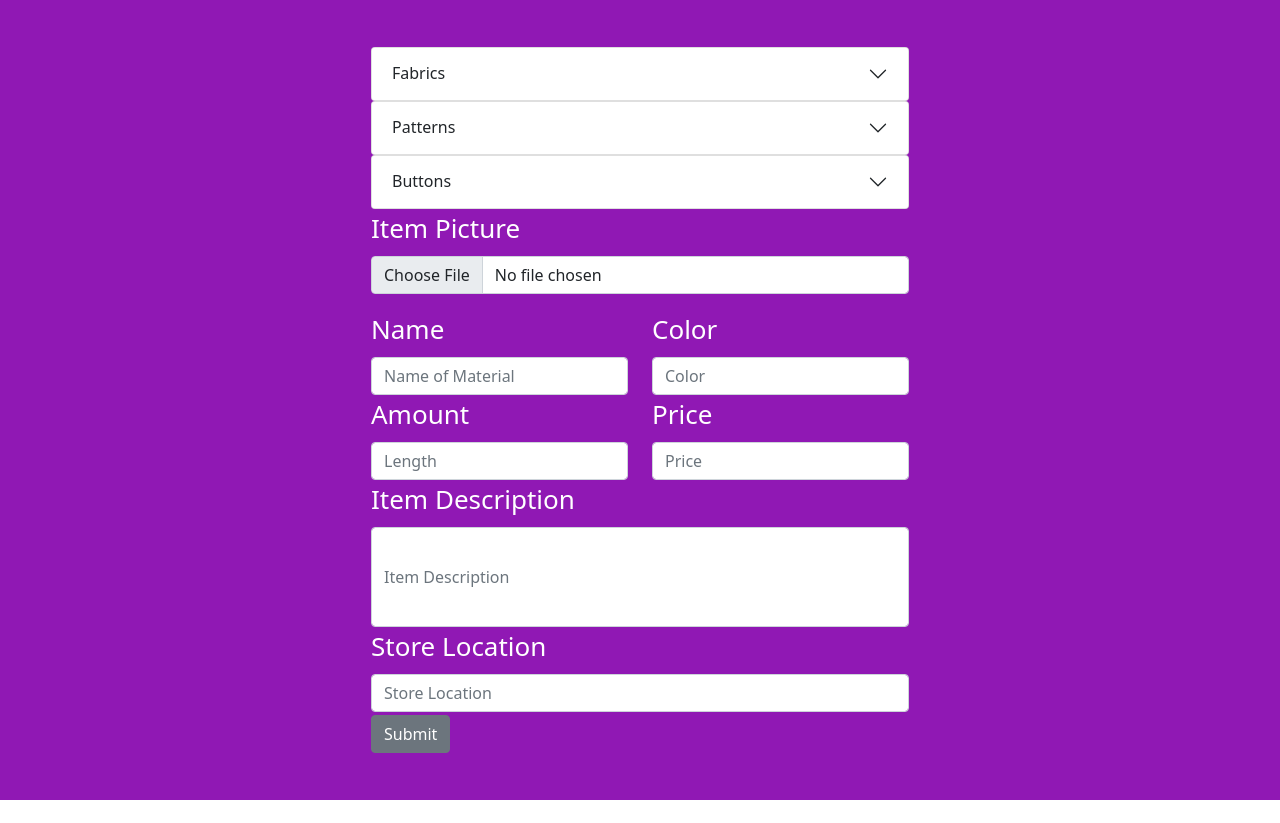
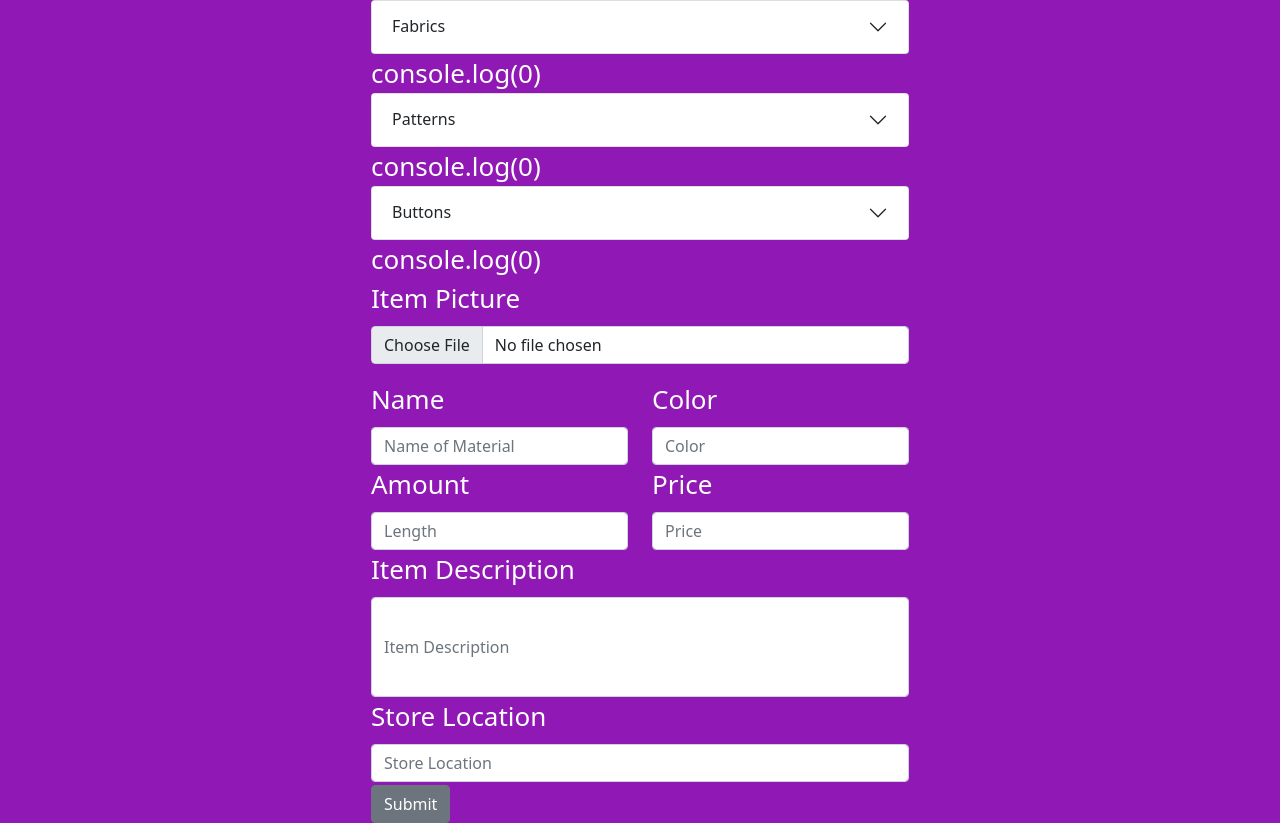
Before and after one commit to Valderhide/inventory, a React (Create React App) app: page / in a window 1280 px wide. Before the commit the page ends 800 px from the top, so only its background shows below. Built offline with nearby package versions, Linux system fonts and the light colour scheme.

Commit message:
Use useState to remember last selected dropdown item, attempt 1

```diff
--- a/src/App.js
+++ b/src/App.js
@@ -1,5 +1,5 @@
 import './App.css';
-import { Container, Row, Col, Button, Form, Dropdown, DropdownButton, ButtonGroup, Accordion } from 'react-bootstrap';
+import { } from 'react-bootstrap';
 import 'bootstrap/dist/css/bootstrap.min.css';
 import AddItemForm from './ItemForm.js';
 <script src="https://unpkg.com/react/umd/react.production.min.js" crossorigin></script>
--- a/src/ItemForm.js
+++ b/src/ItemForm.js
@@ -1,25 +1,10 @@
-import { DropdownButton, ButtonGroup, Dropdown, Accordion, Row, Col, Button, Form } from 'react-bootstrap';
+import { DropdownButton, ButtonGroup, Dropdown, Accordion, Row, Col, Button, Form, } from 'react-bootstrap';
+import { useState } from 'react';
 import categories from './categories.json';
 
-// {
-//   "title": "Patterns", // Accordion
-//   "items": [
-//     {
-//       "title": "Dropdown 1", // Dropdown
-//       "subCategories": ["Chevron", "Paisley"]
-//     },
-//     {
-//       "title": "Dropdown 2", // Dropdown
-//       "subCategories": ["Chevron", "Paisley"]
-//     },
-//     {
-//       "title": "Dropdown 2", // Dropdown
-//       "subCategories": ["Chevron", "Paisley"]
-//     }
-//   ]
-// },
 
-function Category({ title, subCategories, items }) {
+function Category({ title, items }) {
+  const [count, setCount] = useState(0)
   return (
     <Col>
       <Accordion>
@@ -34,13 +19,14 @@ function Category({ title, subCategories, items }) {
                 title={titles}
               >
                 {subCategories.map(subCatergory => (
-                    <Dropdown.Item key={subCatergory}>{subCatergory}</Dropdown.Item>
+                  <Dropdown.Item onClick={() => setCount(String(subCategories))} key={subCatergory}>{subCatergory}</Dropdown.Item>
                 ))}
               </DropdownButton>
             </Accordion.Body>
           ))}
         </Accordion.Item>
       </Accordion>
+      console.log({count})
     </Col>
   );
 }
--- a/src/categories.json
+++ b/src/categories.json
@@ -4,15 +4,27 @@
     "items": [
       {
         "titles": "Colors",
-        "subCategories": ["Red", "Greed", "Blue"]
+        "subCategories": [
+          "Red",
+          "Green",
+          "Blue"
+        ]
       },
       {
         "titles": "Themes",
-        "subCategories": ["Christmas", "Easter", "Haloween"]
+        "subCategories": [
+          "Christmas",
+          "Easter",
+          "Haloween"
+        ]
       },
       {
         "titles": "Type",
-        "subCategories": ["Nylon", "Polyester", "Cotton"]
+        "subCategories": [
+          "Nylon",
+          "Polyester",
+          "Cotton"
+        ]
       }
     ]
   },
@@ -21,15 +33,24 @@
     "items": [
       {
         "titles": "Dropdown 1",
-        "subCategories": ["Chevron", "Paisley"]
+        "subCategories": [
+          "Chevron",
+          "Paisley"
+        ]
       },
       {
         "titles": "Dropdown 2",
-        "subCategories": ["Chevron", "Paisley"]
+        "subCategories": [
+          "Chevron",
+          "Paisley"
+        ]
       },
       {
         "titles": "Dropdown 2",
-        "subCategories": ["Chevron", "Paisley"]
+        "subCategories": [
+          "Chevron",
+          "Paisley"
+        ]
       }
     ]
   },
@@ -38,15 +59,27 @@
     "items": [
       {
         "titles": "Type",
-        "subCategories": ["Plastic", "Metal", "Acrylic"]
+        "subCategories": [
+          "Plastic",
+          "Metal",
+          "Acrylic"
+        ]
       },
       {
         "titles": "Size",
-        "subCategories": ["10mm", "15mm", "20mm"]
+        "subCategories": [
+          "10mm",
+          "15mm",
+          "20mm"
+        ]
       },
       {
         "titles": "Color",
-        "subCategories": ["Red", "Green", "Blue"]
+        "subCategories": [
+          "Red",
+          "Green",
+          "Blue"
+        ]
       }
     ]
   }
```
Lines whose indentation alone changed are shown as unchanged.
